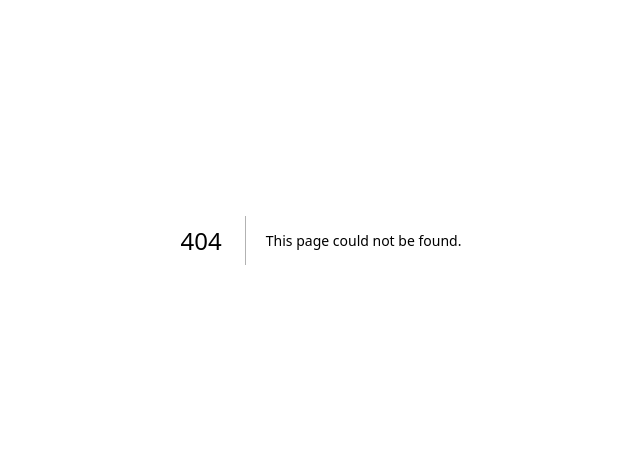
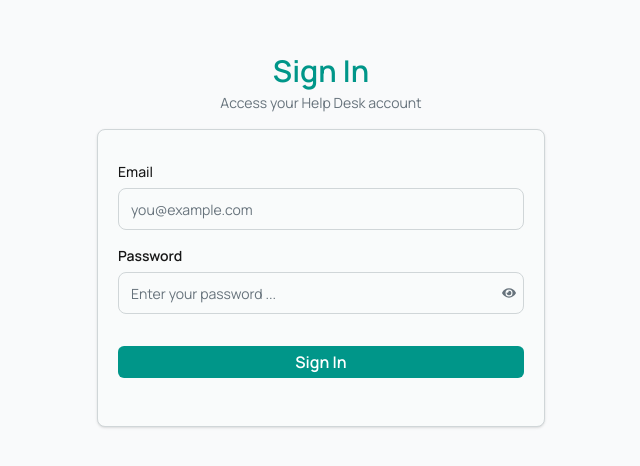
Before and after one commit to kiptalam1/helpdesk, a Next.js app: page /login in a window 1280 px wide. Before the commit this address had no page. Shown: the part 160-626 px from the top of the page, without its empty margins (319-959 px from the left). Built offline with nearby package versions, Linux system fonts and the light colour scheme.

Commit message:
create login page and login form

```diff
--- /dev/null
+++ b/app/(auth)/login/LoginForm.tsx
@@ -0,0 +1,83 @@
+"use client";
+
+import { ChangeEvent, useState } from "react";
+import { FaEye, FaEyeSlash } from "react-icons/fa";
+
+function LoginForm() {
+	const [showPassword, setShowPassword] = useState(false);
+	const [loading, setLoading] = useState(false);
+	const [formData, setFormData] = useState({
+		email: "",
+		password: "",
+	});
+
+	function handleInputChange(e: ChangeEvent<HTMLInputElement>) {
+		const { name, value } = e.target;
+		setFormData((prev) => ({ ...prev, [name]: value }));
+	}
+
+	return (
+		<div className=" rounded-lg bg-card border border-border px-5 py-8 shadow-sm">
+			<form
+				// onSubmit={submitRequest}
+				className="flex w-full flex-col gap-4">
+				{/* email */}
+				<div className="flex flex-col gap-1.5">
+					<label htmlFor="email" className="text-sm font-medium">
+						Email
+					</label>
+					<input
+						required
+						autoComplete="email"
+						placeholder="you@example.com"
+						type="email"
+						name="email"
+						id="email"
+						value={formData.email}
+						onChange={handleInputChange}
+						className="border border-border rounded-lg bg-transparent  px-3 py-2 text-base outline-none w-full focus:border-primary focus:ring-2 focus:ring-primary/20 placeholder:text-sm placeholder:text-text-muted transition"
+					/>
+				</div>
+
+				{/* password */}
+				<div className=" flex flex-col gap-1.5">
+					<label htmlFor="password" className="text-sm font-semibold">
+						Password
+					</label>
+					<div className="relative">
+						<input
+							required
+							autoComplete="current-password"
+							placeholder="Enter your password ..."
+							type={showPassword ? "text" : "password"}
+							name="password"
+							id="password"
+							value={formData.password}
+							onChange={handleInputChange}
+							className="w-full rounded-lg border border-border bg-transparent px-3 py-2 pr-10 text-base outline-none transition focus:border-primary focus:ring-2 focus:ring-primary/20 placeholder:text-sm placeholder:text-text-muted"
+						/>
+
+						<button
+							type="button"
+							aria-label="toggle password visibility"
+							onClick={() => setShowPassword((prev) => !prev)}
+							className="absolute inset-y-0 right-2 text-text-muted cursor-pointer hover:text-text duration-150 transition-colors">
+							{showPassword ?
+								<FaEyeSlash size={14} />
+							:	<FaEye size={14} />}
+						</button>
+					</div>
+				</div>
+
+				<button
+					type="submit"
+					disabled={loading}
+					className="my-4 px-2 py-1 bg-primary rounded-md text-white font-semibold hover:opacity-70 transition-opacity duration-150 cursor-pointer">
+					{loading ? "Loading" : "Sign In"}
+				</button>
+			</form>
+		</div>
+	);
+}
+
+export default LoginForm;
--- /dev/null
+++ b/app/(auth)/login/page.tsx
@@ -0,0 +1,19 @@
+import { Metadata } from "next";
+import LoginForm from "./LoginForm";
+
+export const metadata: Metadata = {
+	title: "Sign In",
+	description: "Log into the app",
+};
+
+export default function LoginPage() {
+	return (
+		<div className="w-full mx-auto max-w-md space-y-4">
+			<div className="space-y-1 text-center">
+				<h1 className="text-3xl font-semibold text-primary">Sign In</h1>
+				<p className="text-sm text-text-muted">Access your Help Desk account</p>
+			</div>
+			<LoginForm />
+		</div>
+	);
+}
--- a/app/globals.css
+++ b/app/globals.css
@@ -6,6 +6,7 @@
 @theme {
   --color-background: oklch(98.5% 0.002 247.839);
   --color-text: #171717;
+  --color-text-muted: oklch(0.55 0.02 240);
   --color-primary: oklch(60% 0.118 184.704);
   --color-card: oklch(98.7% 0.002 197.1);
   --color-border: oklch(87.2% 0.007 219.6);
@@ -16,5 +17,6 @@
   --color-card: oklch(27.4% 0.006 286.033);
   --color-background: oklch(21% 0.006 285.885);
   --color-text: #ededed;
+  --color-text-muted: oklch(0.75 0.02 240);
   --color-border: oklch(44.2% 0.017 285.786);
 }
--- a/app/page.tsx
+++ b/app/page.tsx
@@ -1,3 +1,5 @@
+import Link from "next/link";
+
 export default function Home() {
 	return (
 		<div className="flex w-full  flex-col gap-6 py-12 items-center text-center">
@@ -15,11 +17,13 @@ export default function Home() {
 					Create Account
 				</button>
 				<span className="text-sm italic text-text/60">or</span>
-				<button
-					type="button"
-					className="cursor-pointer rounded-md bg-primary px-5 py-2.5 font-semibold text-white transition-[transform,box-shadow,filter] duration-150 hover:-translate-y-px hover:shadow-sm hover:brightness-105 focus-visible:outline-none focus-visible:ring-2 focus-visible:ring-primary/40 active:translate-y-0 active:shadow-none">
-					Sign In
-				</button>
+				<Link href="/login">
+					<button
+						type="button"
+						className="cursor-pointer rounded-md bg-primary px-5 py-2.5 font-semibold text-white transition-[transform,box-shadow,filter] duration-150 hover:-translate-y-px hover:shadow-sm hover:brightness-105 focus-visible:outline-none focus-visible:ring-2 focus-visible:ring-primary/40 active:translate-y-0 active:shadow-none">
+						Sign In
+					</button>
+				</Link>
 			</div>
 		</div>
 	);
--- a/package.json
+++ b/package.json
@@ -15,6 +15,7 @@
 		"next": "16.2.4",
 		"react": "19.2.4",
 		"react-dom": "19.2.4",
+		"react-icons": "^5.6.0",
 		"sonner": "^2.0.7"
 	},
 	"devDependencies": {
```
Also changed, not shown: 1 other file (tests, documents, lock files or other folders).
